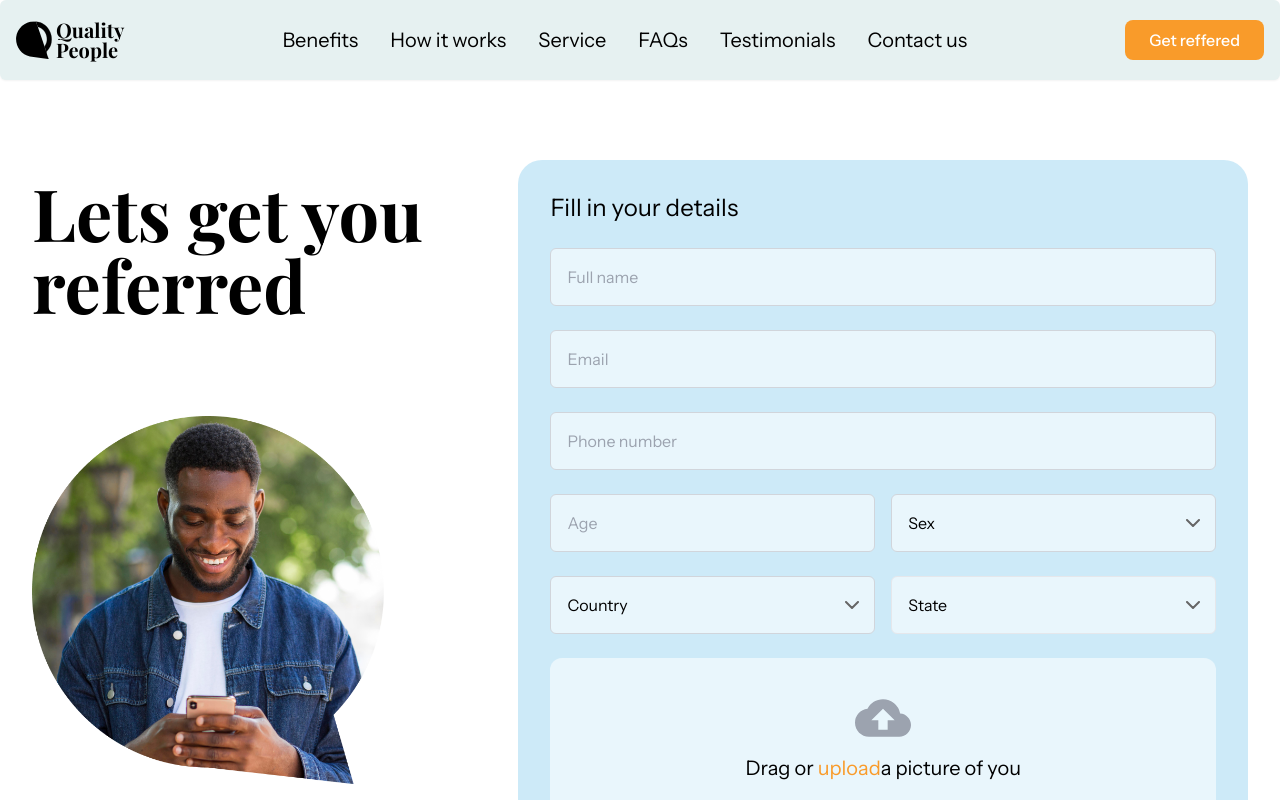
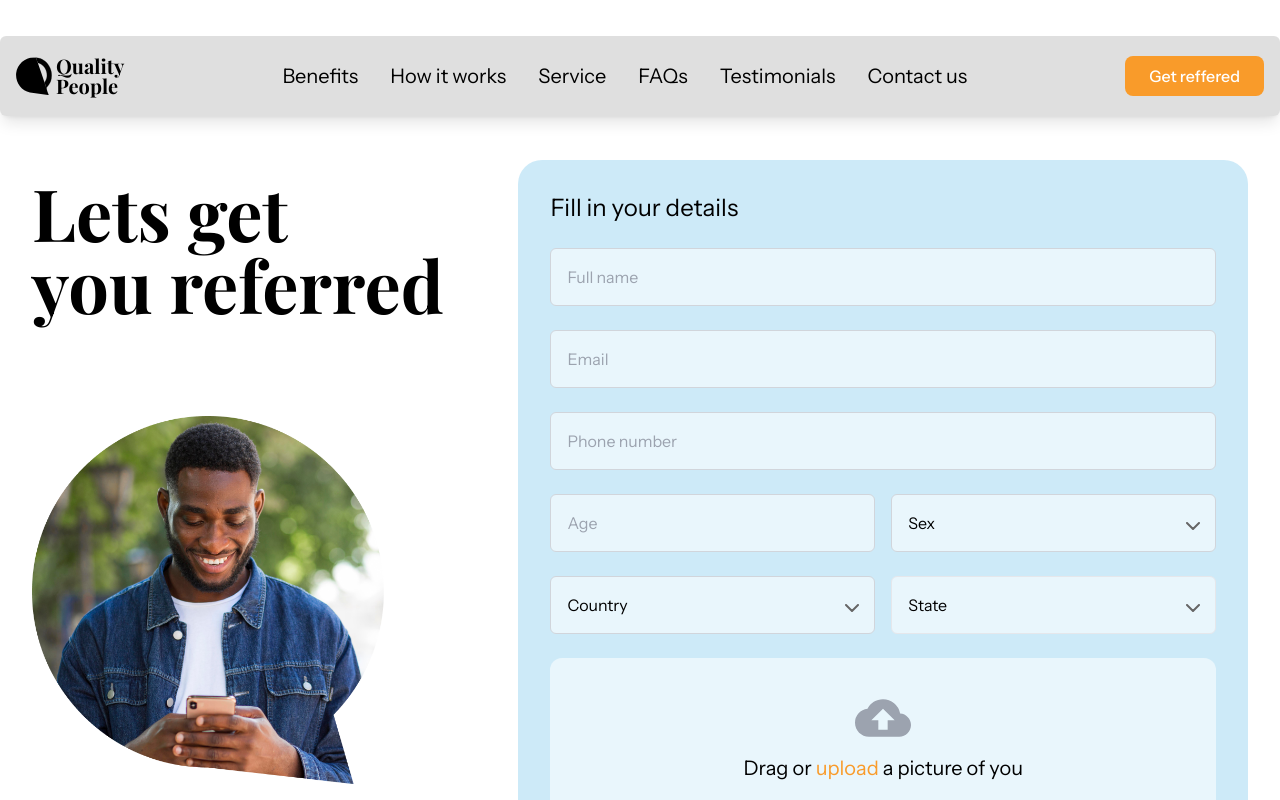
Before and after one commit to ayobamihybrid/quality_people, a Next.js app: page /reffered in a window 1280 px wide. Shown: the top 800 px of the page. Built offline with nearby package versions, Linux system fonts and the light colour scheme; a web font is replaced by a local one.

Commit message:
floating navbar

```diff
--- a/src/app/components/Navbar.js
+++ b/src/app/components/Navbar.js
@@ -72,7 +72,7 @@ const Navbar = () => {
   };
 
   return (
-    <div className="sticky top-0 z-50 w-full py-3 px-4 bg-[#E6F1F1] md:p-4 rounded-md shadow-sm flex justify-between items-center">
+    <div className="sticky top-0 xl:top-9 z-50 max-w-[1440px] mx-auto w-full py-3 px-4 bg-[#00000020] md:p-4 rounded-md shadow-lg flex justify-between items-center">
       <div className="flex items-center gap-1">
         <svg
           viewBox="0 0 29 32"
--- a/src/app/contact-us/page.js
+++ b/src/app/contact-us/page.js
@@ -8,6 +8,7 @@ import { FaInstagram } from 'react-icons/fa';
 import { toast, Toaster } from 'react-hot-toast';
 
 import ReadyToConnect from '../components/ReadyToConnect';
+import Navbar from '../components/Navbar';
 
 const Contact = () => {
   const [formData, setFormData] = useState({
@@ -85,6 +86,7 @@ const Contact = () => {
 
   return (
     <div className="bg-[#fff]">
+      <Navbar />
       <Toaster position="top-right" />
       <h1 className="mt-9 sm:mt-16 sm:mb-5 lg:hidden w-full lg:w-full text-center text-3xl text-[#000] md:text-5xl xl:text-7xl font-bold">
         Where to reach us
@@ -93,7 +95,7 @@ const Contact = () => {
         <div className="w-full lg:w-[33%] flex flex-col items-center lg:items-start">
           <div className="max-w-sm lg:w-full text-center lg:text-left font-instrument">
             <h1 className="hidden lg:block max-w-sm lg:w-full text-center lg:text-left text-3xl md:text-5xl xl:text-7xl font-bold">
-              Where to reach us
+              Where to <br /> reach us
             </h1>
             <div className="mt-14 text-lg">
               <p className="mb-4 text-[#00000063]">Address</p>
--- a/src/app/layout.js
+++ b/src/app/layout.js
@@ -5,7 +5,6 @@ import {
   Instrument_Sans,
 } from 'next/font/google';
 import './globals.css';
-import Navbar from './components/Navbar';
 
 const geistSans = Geist({
   variable: '--font-geist-sans',
@@ -42,7 +41,6 @@ export default function RootLayout({ children }) {
       <body
         className={`${geistSans.variable} ${geistMono.variable} ${playfair.variable} font-playfair ${instrumentSans.variable} antialiased`}
       >
-        <Navbar />
         {children}
       </body>
     </html>
--- a/src/app/page.js
+++ b/src/app/page.js
@@ -8,9 +8,10 @@ import ReadyToConnect from './components/ReadyToConnect';
 
 export default function Home() {
   return (
-    <div className="w-full bg-[#f2fffb] overflow-hidden">
+    <div className="w-full bg-[#f2fffb]">
+      <Navbar />
+      <div className="overflow-hidden">
         <Hero />
-
         <div className="w-full bg-[#fff]">
           <WhyChooseUs />
           <HowItWorks />
@@ -19,5 +20,6 @@ export default function Home() {
           <ReadyToConnect />
         </div>
       </div>
+    </div>
   );
 }
--- a/src/app/reffered/page.js
+++ b/src/app/reffered/page.js
@@ -6,6 +6,7 @@ import { MdCloudUpload } from 'react-icons/md';
 
 import { toast, Toaster } from 'react-hot-toast';
 import Footer from '../components/Footer';
+import Navbar from '../components/Navbar';
 
 const Reffered = () => {
   const [formData, setFormData] = useState({
@@ -197,11 +198,12 @@ const Reffered = () => {
 
   return (
     <div className="bg-[#fff]">
+      <Navbar />
       <Toaster position="top-right" />
       <div className="w-full max-w-[1440px] mx-auto flex flex-col lg:flex-row gap-5 xl:gap-0 lg:justify-between px-4 md:px-8 py-8 lg:py-20 text-[#000]">
         <div className="w-full xl:w-[40%] flex flex-col items-center lg:items-start">
-          <h1 className="my-4 font-playfair text-3xl md:text-5xl xl:text-7xl font-bold">
-            Lets get you referred
+          <h1 className="my-4 font-playfair text-3xl md:text-5xl xl:text-7xl font-bold text-center lg:text-left">
+            Lets get <br /> you referred
           </h1>
 
           <div className="hidden lg:block mt-20 w-[14rem] xl:w-[22rem]">
@@ -290,7 +292,7 @@ const Reffered = () => {
                   <option value="female">Female</option>
                   <option value="other">Other</option>
                 </select>
-                <div className="pointer-events-none absolute inset-y-0 right-4 flex items-center">
+                <div className="pointer-events-none absolute inset-y-0 top-7 right-4 ">
                   <svg width="14" height="8" viewBox="0 0 14 8" fill="none">
                     <path
                       d="M1 1L7 7L13 1"
@@ -323,7 +325,7 @@ const Reffered = () => {
                   <option value="cn">China</option>
                 </select>
 
-                <div className="pointer-events-none absolute inset-y-0 right-4 flex items-center">
+                <div className="pointer-events-none absolute inset-y-0 top-7 right-4 ">
                   <svg width="14" height="8" viewBox="0 0 14 8" fill="none">
                     <path
                       d="M1 1L7 7L13 1"
@@ -352,7 +354,7 @@ const Reffered = () => {
                   <option value="hk">Hong Kong</option>
                 </select>
 
-                <div className="pointer-events-none absolute inset-y-0 right-4 flex items-center">
+                <div className="pointer-events-none absolute inset-y-0 top-7 right-4 ">
                   <svg width="14" height="8" viewBox="0 0 14 8" fill="none">
                     <path
                       d="M1 1L7 7L13 1"
@@ -395,7 +397,7 @@ const Reffered = () => {
                     <div className="flex flex-col items-center gap-2">
                       <MdCloudUpload className="h-8 w-8 xl:w-14 xl:h-14 text-gray-400" />
                       <p className="text-sm md:text-lg xl:text-xl">
-                        Drag or <span className="text-[#F99B2A]">upload</span>a
+                        Drag or <span className="text-[#F99B2A]">upload</span> a
                         picture of you
                       </p>
                     </div>
```
Lines whose indentation alone changed are shown as unchanged.
